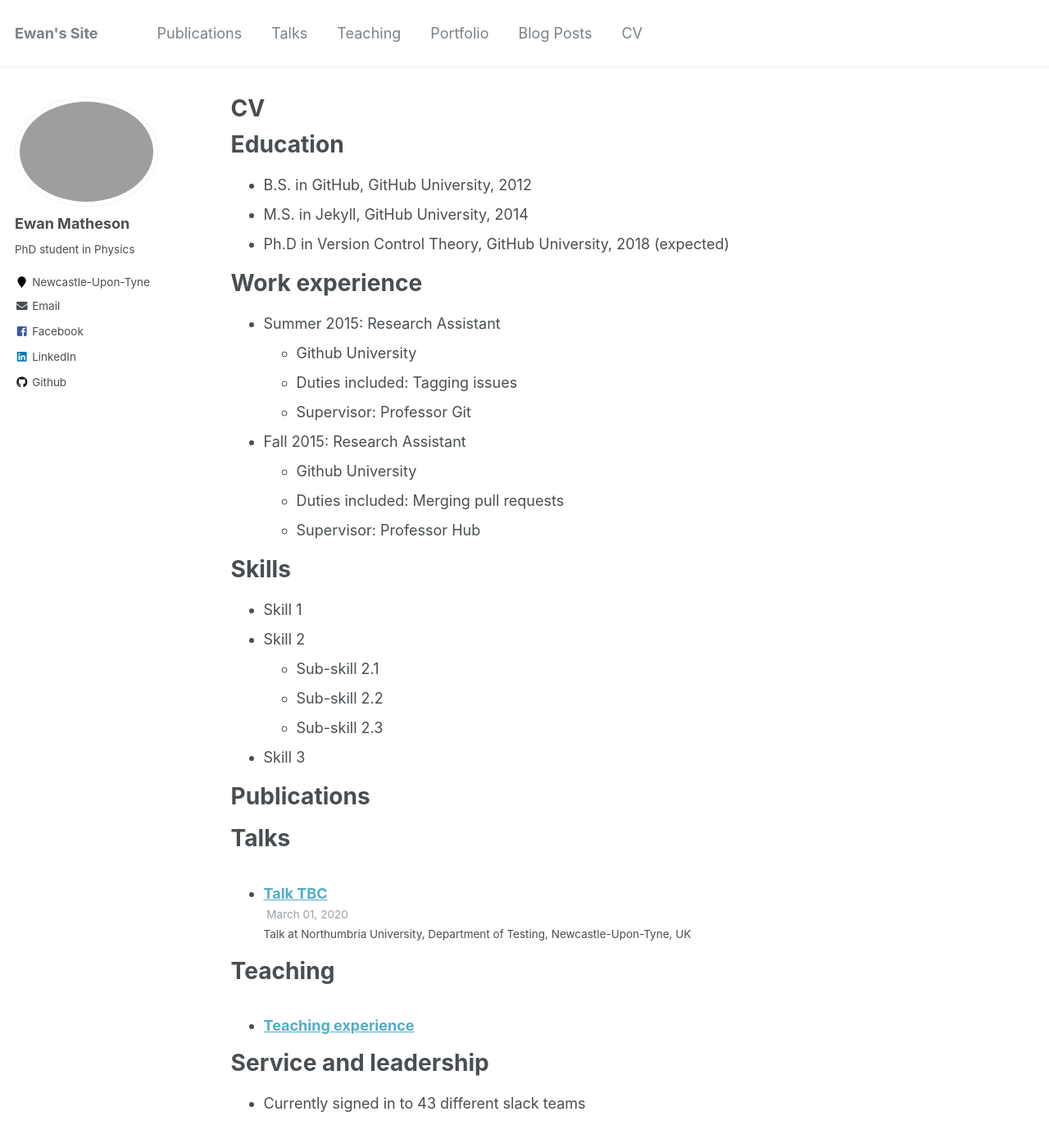
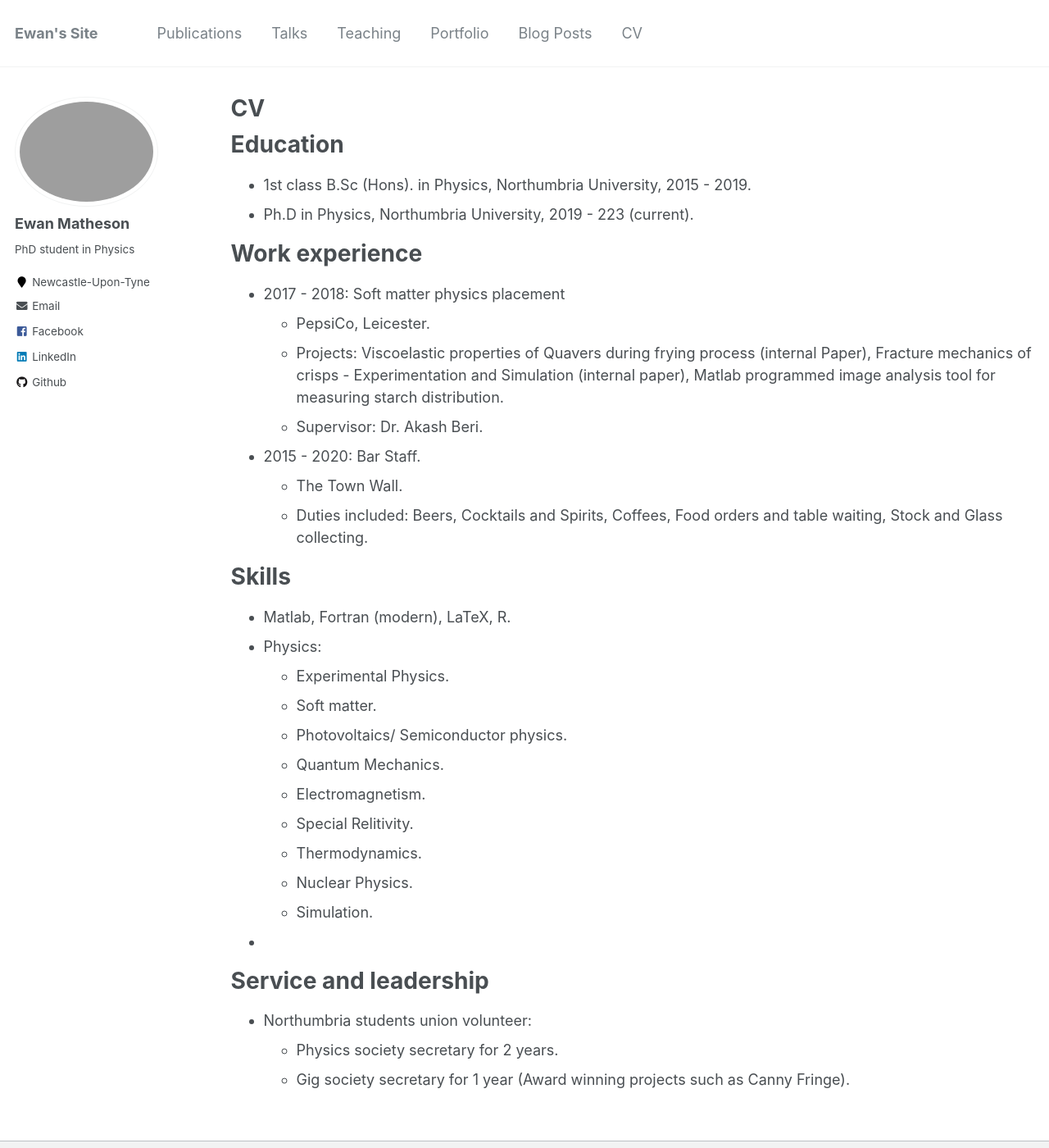
Before and after one commit to EwanMatheson/ewanmatheson.github.io, a Jekyll site: the page built from _pages/cv.md, in a window 1280 px wide and 1400 px high. Shown: the whole window at 82% size. Built offline with Jekyll 4.4.1, drawn with Linux system fonts in a browser that asks for light colours.

Commit message:
Update cv.md

```diff
--- a/_pages/cv.md
+++ b/_pages/cv.md
@@ -11,49 +11,37 @@ redirect_from:
 
 Education
 ======
-* B.S. in GitHub, GitHub University, 2012
-* M.S. in Jekyll, GitHub University, 2014
-* Ph.D in Version Control Theory, GitHub University, 2018 (expected)
+* 1st class B.Sc (Hons). in Physics, Northumbria University, 2015 - 2019.
+* Ph.D in Physics, Northumbria University, 2019 - 223 (current).
 
 Work experience
 ======
-* Summer 2015: Research Assistant
-  * Github University
-  * Duties included: Tagging issues
-  * Supervisor: Professor Git
+* 2017 - 2018: Soft matter physics placement
+  * PepsiCo, Leicester.
+  * Projects: Viscoelastic properties of Quavers during frying process (internal Paper), Fracture mechanics of crisps - Experimentation and Simulation (internal paper), Matlab programmed image analysis tool for measuring starch distribution.
+  * Supervisor: Dr. Akash Beri.
 
-* Fall 2015: Research Assistant
-  * Github University
-  * Duties included: Merging pull requests
-  * Supervisor: Professor Hub
+* 2015 - 2020: Bar Staff.
+  * The Town Wall.
+  * Duties included: Beers, Cocktails and Spirits, Coffees, Food orders and table waiting, Stock and Glass collecting.
 
 Skills
 ======
-* Skill 1
-* Skill 2
-  * Sub-skill 2.1
-  * Sub-skill 2.2
-  * Sub-skill 2.3
-* Skill 3
-
-Publications
-======
-  <ul>{% for post in site.publications %}
-    {% include archive-single-cv.html %}
-  {% endfor %}</ul>
-
-Talks
-======
-  <ul>{% for post in site.talks %}
-    {% include archive-single-talk-cv.html %}
-  {% endfor %}</ul>
-
-Teaching
-======
-  <ul>{% for post in site.teaching %}
-    {% include archive-single-cv.html %}
-  {% endfor %}</ul>
+* Matlab, Fortran (modern), LaTeX, R.
+* Physics:
+  * Experimental Physics.
+  * Soft matter.
+  * Photovoltaics/ Semiconductor physics.
+  * Quantum Mechanics.
+  * Electromagnetism.
+  * Special Relitivity.
+  * Thermodynamics.
+  * Nuclear Physics.
+  * Simulation.
+*
 
 Service and leadership
 ======
-* Currently signed in to 43 different slack teams
+* Northumbria students union volunteer:
+  * Physics society secretary for 2 years.
+  * Gig society secretary for 1 year (Award winning projects such as Canny Fringe).
```
